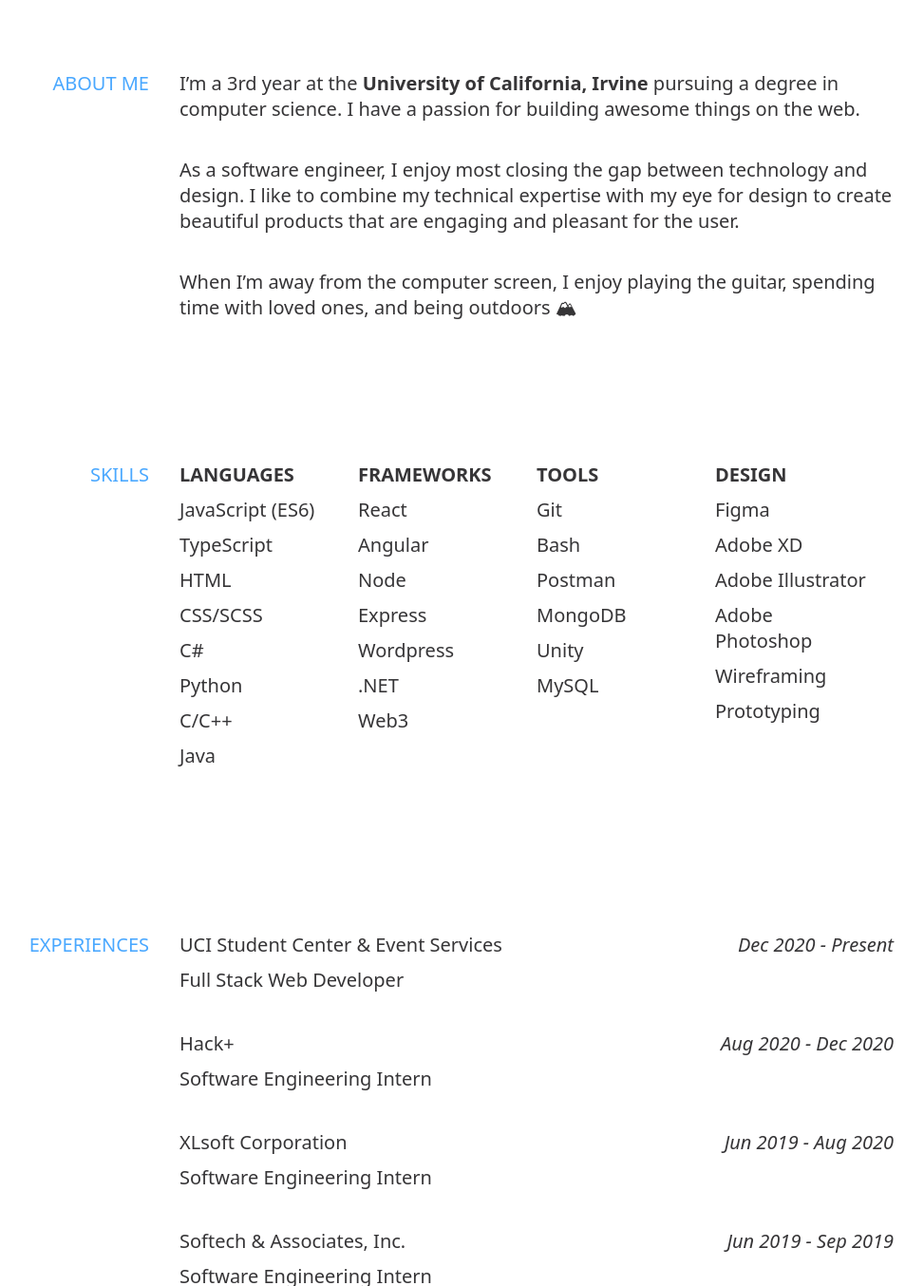
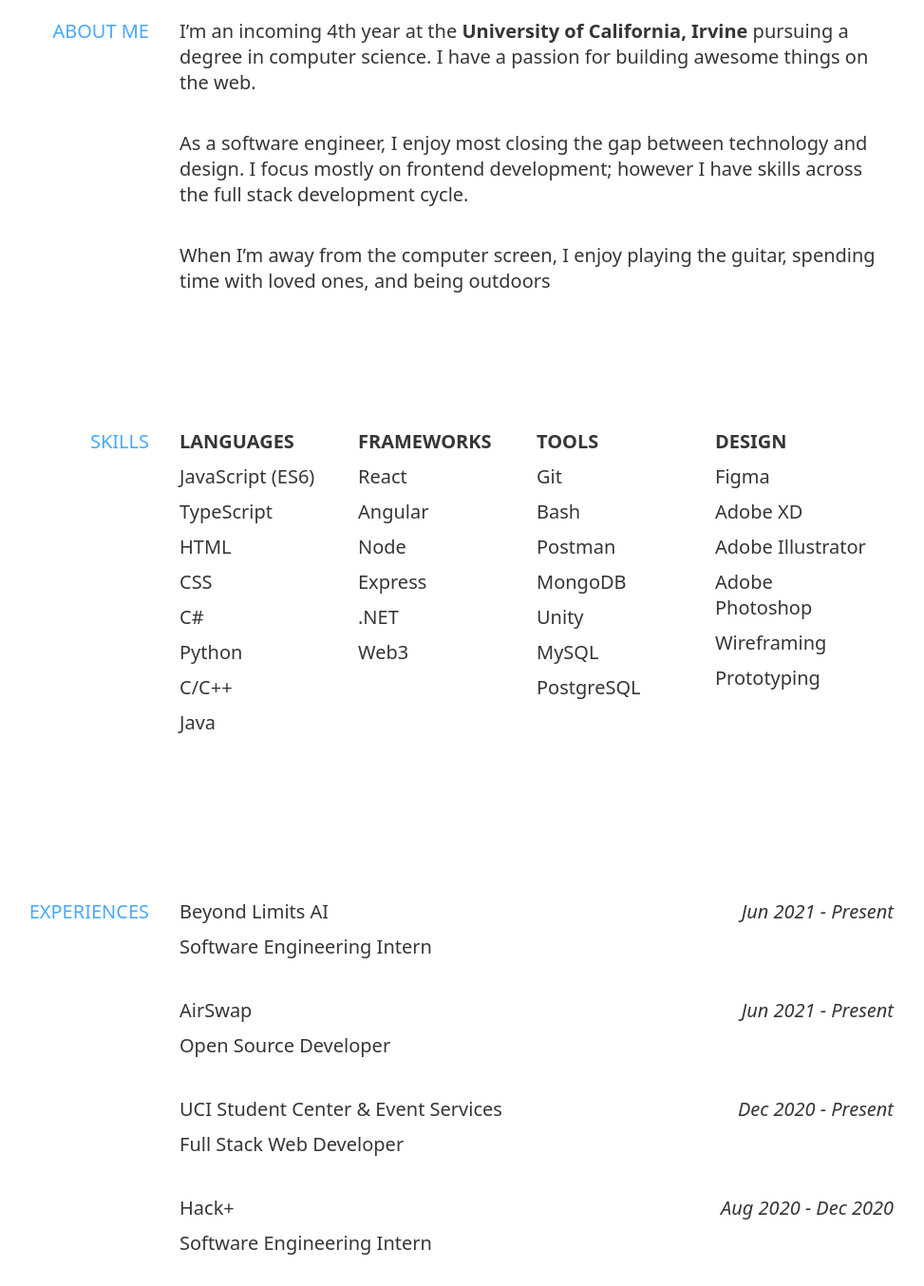
Before and after one commit to codyenokida/kota-enokida-portfolio-v4, a Gatsby site: page / in a window 1280 px wide. Shown: the part 728-2082 px from the top of the page at 95% size, without its empty margins (148-1121 px from the left). Built offline with nearby package versions, Linux system fonts and the light colour scheme; Gatsby itself is replaced by a stand-in of ours.

Commit message:
Updated Information

```diff
--- a/src/components/Layout/Layout.module.css
+++ b/src/components/Layout/Layout.module.css
@@ -3,6 +3,7 @@
   -ms-text-size-adjust: 100%;
   -webkit-text-size-adjust: 100%;
   min-height: 100vh;
+  overflow-x: hidden;
 }
 
 body {
--- a/src/pages/index.js
+++ b/src/pages/index.js
@@ -41,7 +41,7 @@
           <div style={{marginTop: 100, marginBottom: 150,}}>
             <h1>Hey there! <span role="img" aria-label="emoji">🤙</span></h1>
             <br/>
-            <h1>I’m <span>Kota Enokida</span>, an aspiring software developer focused on delivering beautiful interfaces & user experiences 🖥</h1>
+            <h1>I’m <span>Kota Cody Enokida</span>, a software developer, hammock man, and an adventurer. 🖥 💤🌲</h1>
             <br/>
             <h2>Let’s talk! <span role="img" aria-label="emoji">📩</span> <a href="mailto:codyenokida@gmail.com" target="_blank" rel="noopener noreferrer">codyenokida@gmail.com</a></h2>
             <br/>
@@ -49,15 +49,15 @@
           {/* <Landing /> */}
           <SectionLayout title="ABOUT ME">
             <p>
-            I’m a 3rd year at the <strong>University of California, Irvine</strong> pursuing a degree in computer science. I have a passion for building awesome things on the web.
+            I’m an incoming 4th year at the <strong>University of California, Irvine</strong> pursuing a degree in computer science. I have a passion for building awesome things on the web.
             </p>
             <br/>
             <p>
-            As a software engineer, I enjoy most closing the gap between technology and design. I like to combine my technical expertise with my eye for design to create beautiful products that are engaging and pleasant for the user.
+            As a software engineer, I enjoy most closing the gap between technology and design. I focus mostly on frontend development; however I have skills across the full stack development cycle.
             </p>
             <br/>
             <p>
-            When I’m away from the computer screen, I enjoy playing the guitar, spending time with loved ones, and being outdoors 🏔
+            When I’m away from the computer screen, I enjoy playing the guitar, spending time with loved ones, and being outdoors
             </p>
           </SectionLayout>
 
@@ -66,17 +66,17 @@
 
               <SkillsBox
                 title="LANGUAGES">
-                  {['JavaScript (ES6)', 'TypeScript', 'HTML', 'CSS/SCSS', 'C#', 'Python', 'C/C++', 'Java']}
+                  {['JavaScript (ES6)', 'TypeScript', 'HTML', 'CSS', 'C#', 'Python', 'C/C++', 'Java']}
               </SkillsBox>
 
               <SkillsBox
                 title="FRAMEWORKS">
-                  {['React', 'Angular', 'Node', 'Express', 'Wordpress', '.NET', 'Web3']}
+                  {['React', 'Angular', 'Node', 'Express', '.NET', 'Web3']}
               </SkillsBox>
 
               <SkillsBox
                 title="TOOLS">
-                  {['Git', 'Bash', 'Postman', 'MongoDB', 'Unity', 'MySQL']}
+                  {['Git', 'Bash', 'Postman', 'MongoDB', 'Unity', 'MySQL', 'PostgreSQL']}
               </SkillsBox>
 
               <SkillsBox
@@ -87,6 +87,14 @@
           </SectionLayout>
 
           <SectionLayout title="EXPERIENCES">
+          <ExperienceBox
+              title="Beyond Limits AI"
+              duration="Jun 2021 - Present"
+              position="Software Engineering Intern" />
+              <ExperienceBox
+              title="AirSwap"
+              duration="Jun 2021 - Present"
+              position="Open Source Developer" />
             <ExperienceBox
               title="UCI Student Center & Event Services"
               duration="Dec 2020 - Present"
```
